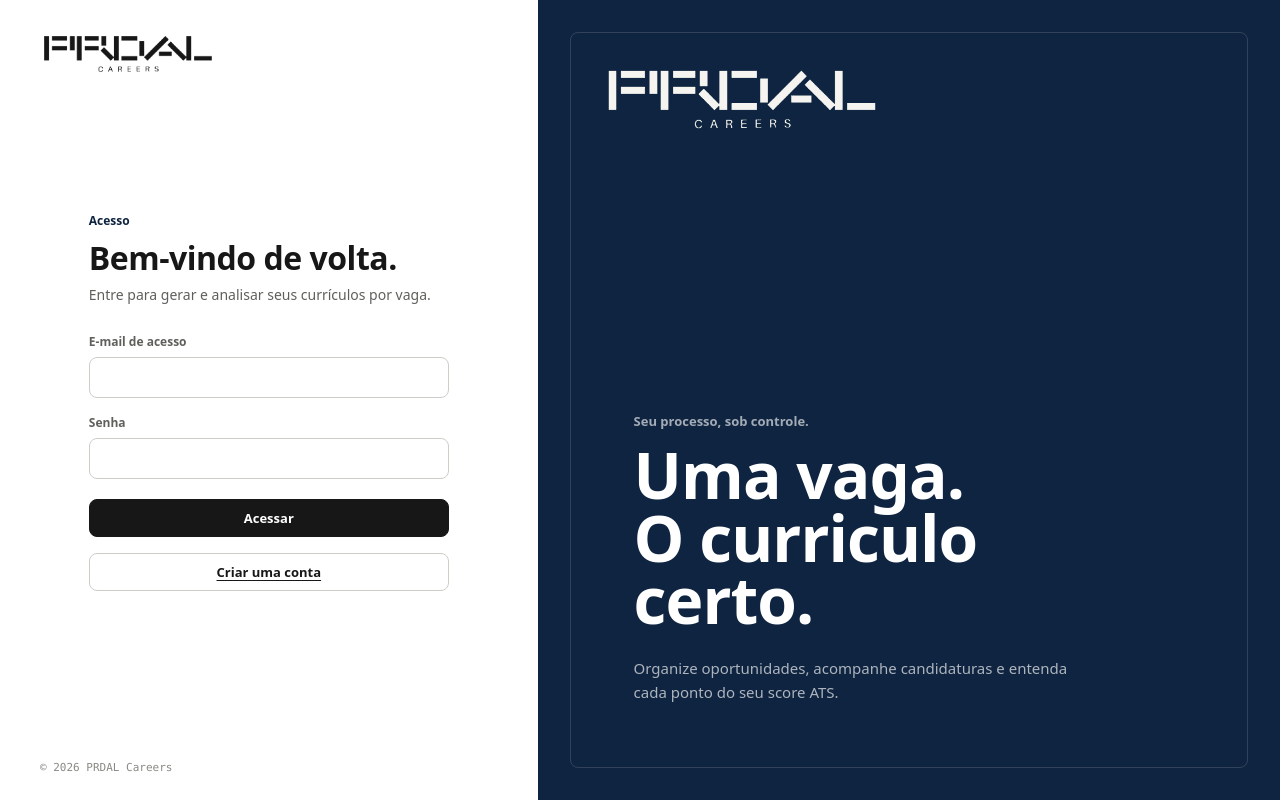
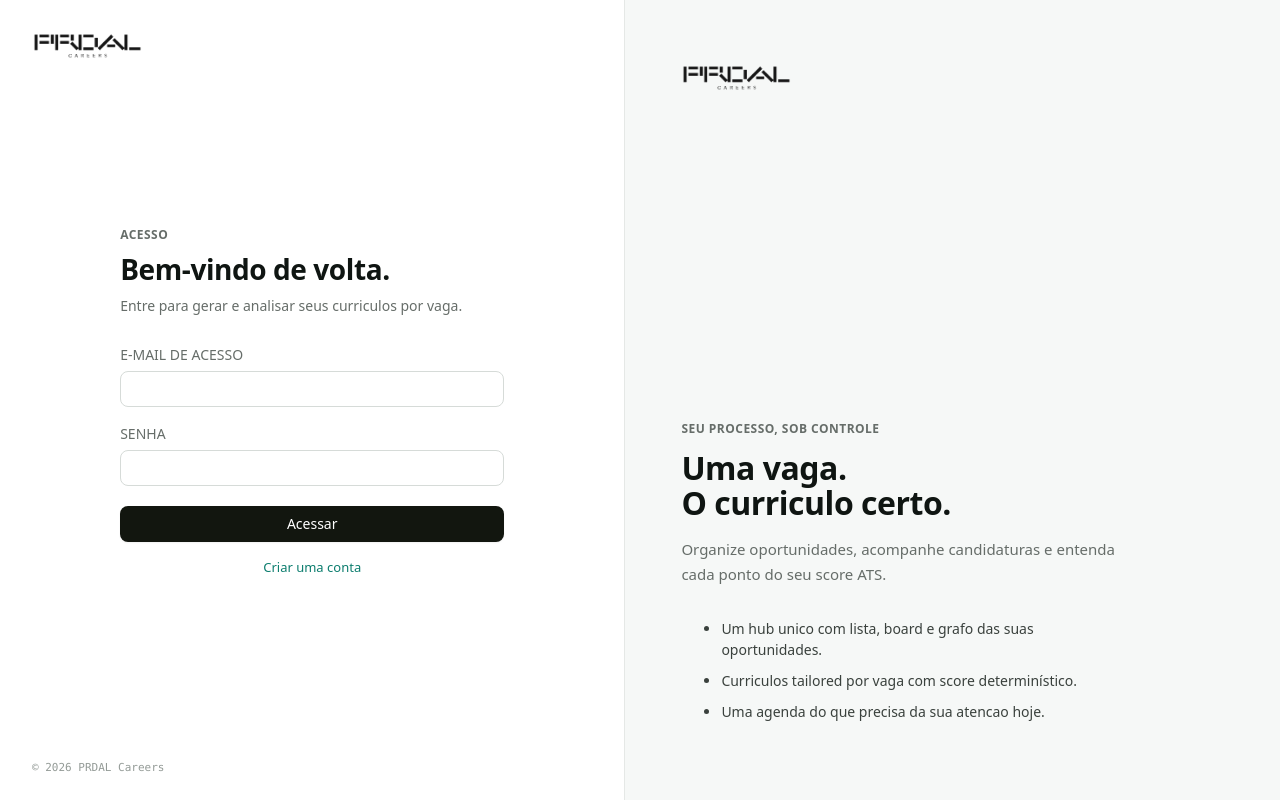
Before and after one commit to GustavoQ-Mateus/prdal-careers, a React (Vite) app in the folder apps/web/: page /hoje in a window 1280 px wide. Built offline with nearby package versions, Linux system fonts and the light colour scheme; no server answers.

Commit message:
feat(web): migra acesso para tailwind e aposenta o painel navy

```diff
--- a/apps/web/src/App.tsx
+++ b/apps/web/src/App.tsx
@@ -40,24 +40,45 @@ export function App() {
 
   if (!autenticado) {
     return (
-      <div className="auth-split">
-        <div className="auth-form-pane">
-          <Marca variante="lockup" fundo="claro" className="auth-brand-logo" />
-          <AuthForm onAuth={() => {
-            setAutenticado(true);
-            ir({ tela: 'hoje' }, true);
-          }} />
-          <span className="auth-foot">© 2026 PRDAL Careers</span>
+      <div className="grid min-h-screen bg-ground font-sans text-ink lg:grid-cols-[minmax(0,1fr)_minmax(0,1.05fr)]">
+        <div className="relative flex items-center justify-center px-6 py-20 sm:px-10">
+          <div className="absolute left-8 top-8">
+            <Marca variante="lockup" fundo="claro" className="h-7 w-auto dark:hidden" />
+            <Marca variante="lockup" fundo="escuro" className="hidden h-7 w-auto dark:block" />
+          </div>
+          <div className="w-full max-w-sm">
+            <AuthForm
+              onAuth={() => {
+                setAutenticado(true);
+                ir({ tela: 'hoje' }, true);
+              }}
+            />
+          </div>
+          <span className="absolute bottom-6 left-8 font-mono text-[11px] text-faint">
+            © 2026 PRDAL Careers
+          </span>
         </div>
-        <aside className="auth-hero">
-          <Marca variante="lockup" fundo="escuro" className="auth-hero-logo" />
-          <div className="auth-hero-mark">
-            <div className="auth-hero-accent" />
-            <span className="auth-hero-kicker">Seu processo, sob controle.</span>
-            <h2 className="auth-hero-title">Uma vaga.<br />O curriculo certo.</h2>
-            <p className="auth-hero-copy">
+
+        <aside className="relative hidden flex-col justify-between border-l border-line bg-canvas px-14 py-16 lg:flex">
+          <div>
+            <Marca variante="lockup" fundo="claro" className="h-7 w-auto dark:hidden" />
+            <Marca variante="lockup" fundo="escuro" className="hidden h-7 w-auto dark:block" />
+          </div>
+          <div className="max-w-md">
+            <span className="text-label uppercase text-muted">Seu processo, sob controle</span>
+            <h2 className="mt-3 text-[32px] font-bold leading-[1.12] text-ink">
+              Uma vaga.
+              <br />
+              O curriculo certo.
+            </h2>
+            <p className="mt-4 text-[15px] leading-relaxed text-muted">
               Organize oportunidades, acompanhe candidaturas e entenda cada ponto do seu score ATS.
             </p>
+            <ul className="mt-8 flex flex-col gap-2.5 text-[14px] text-ink-2">
+              <li>Um hub unico com lista, board e grafo das suas oportunidades.</li>
+              <li>Curriculos tailored por vaga com score determinístico.</li>
+              <li>Uma agenda do que precisa da sua atencao hoje.</li>
+            </ul>
           </div>
         </aside>
       </div>
@@ -67,12 +88,6 @@ export function App() {
   const abaAtiva = abaDaRota(rota);
   const profunda = rota.tela === 'workspace' || rota.tela === 'curriculo';
   const workspaceScreen = rota.tela === 'workspace';
-  const migrada =
-    rota.tela === 'hoje' ||
-    rota.tela === 'oportunidades' ||
-    workspaceScreen ||
-    rota.tela === 'curriculos' ||
-    rota.tela === 'curriculo';
   const contexto = !profunda
     ? CONTEXTO[abaAtiva ?? 'hoje']
     : rota.tela === 'workspace'
@@ -151,9 +166,8 @@ export function App() {
           </div>
         </header>
 
-        <main className={cn('min-h-0 flex-1 bg-canvas', !migrada && 'legacy-surface')}>
+        <main className="min-h-0 flex-1 bg-canvas">
           <ErrorBoundary resetKey={rota}>
-          {migrada ? (
             <div className="px-6 pb-12 nav:px-8">
               {rota.tela === 'hoje' && <Hoje onAbrir={(id) => ir({ tela: 'workspace', id })} />}
               {rota.tela === 'oportunidades' && (
@@ -190,13 +204,9 @@ export function App() {
                   }
                 />
               )}
-            </div>
-          ) : (
-            <div className="workspace">
               {rota.tela === 'conhecimento' && <BaseConhecimento />}
               {rota.tela === 'perfil' && <PerfilForm />}
             </div>
-          )}
           </ErrorBoundary>
         </main>
       </div>
--- a/apps/web/src/AuthForm.tsx
+++ b/apps/web/src/AuthForm.tsx
@@ -1,5 +1,24 @@
 import { useState } from 'react';
 import { login, registrar } from './api';
+import { Button } from '@/components/ui/button';
+import { Input } from '@/components/ui/input';
+import { Label } from '@/components/ui/label';
+
+function mensagemAmigavel(bruto: string, modo: 'login' | 'registro'): string {
+  const t = bruto.toLowerCase();
+  if (t.includes('econnrefused') || t.includes('failed to fetch') || t.includes('network') || t.includes('erro 5')) {
+    return 'Nao foi possivel conectar ao servidor agora. Tente novamente em instantes.';
+  }
+  if (t.includes('409') || t.includes('existe') || t.includes('conflict')) {
+    return 'Ja existe uma conta com esse e-mail. Tente entrar.';
+  }
+  if (t.includes('401') || t.includes('credenc') || t.includes('inval') || t.includes('senha')) {
+    return 'E-mail ou senha incorretos.';
+  }
+  return modo === 'login'
+    ? 'Nao foi possivel entrar. Confira os dados e tente de novo.'
+    : 'Nao foi possivel criar a conta. Tente de novo.';
+}
 
 export function AuthForm({ onAuth }: { onAuth: () => void }) {
   const [modo, setModo] = useState<'login' | 'registro'>('login');
@@ -8,53 +27,81 @@ export function AuthForm({ onAuth }: { onAuth: () => void }) {
   const [erro, setErro] = useState<string | null>(null);
   const [enviando, setEnviando] = useState(false);
 
+  const login_ = modo === 'login';
+
   async function enviar(e: React.FormEvent) {
     e.preventDefault();
     setErro(null);
     setEnviando(true);
     try {
-      if (modo === 'login') await login(email, senha);
+      if (login_) await login(email, senha);
       else await registrar(email, senha);
       onAuth();
     } catch (err) {
-      setErro((err as Error).message);
+      setErro(mensagemAmigavel((err as Error).message, modo));
     } finally {
       setEnviando(false);
     }
   }
 
-  const login_ = modo === 'login';
+  return (
+    <div className="w-full">
+      <span className="text-label uppercase text-muted">{login_ ? 'Acesso' : 'Nova conta'}</span>
+      <h1 className="mt-2 text-[28px] font-bold leading-tight text-ink">
+        {login_ ? 'Bem-vindo de volta.' : 'Crie sua conta.'}
+      </h1>
+      <p className="mt-2 text-[14px] text-muted">
+        {login_
+          ? 'Entre para gerar e analisar seus curriculos por vaga.'
+          : 'Comece a gerar curriculos tailored e medir o score ATS.'}
+      </p>
 
-  return (
-    <div className="auth-center">
-      <span className="auth-eyebrow">{login_ ? 'Acesso' : 'Nova conta'}</span>
-      <h1 className="auth-title">{login_ ? 'Bem-vindo de volta.' : 'Crie sua conta.'}</h1>
-      <p className="auth-sub">
-        {login_
-          ? 'Entre para gerar e analisar seus currículos por vaga.'
-          : 'Comece a gerar currículos tailored e medir o score ATS.'}
-      </p>
-      <form onSubmit={enviar} className="auth-form">
-        <label className="field">
-          <span className="label">E-mail de acesso</span>
-          <input type="email" value={email} onChange={(e) => setEmail(e.target.value)} required />
-        </label>
-        <label className="field">
-          <span className="label">Senha</span>
-          <input
+      <form onSubmit={enviar} className="mt-7 flex flex-col gap-4">
+        <div className="flex flex-col gap-1.5">
+          <Label htmlFor="auth-email">E-mail de acesso</Label>
+          <Input
+            id="auth-email"
+            type="email"
+            autoComplete="email"
+            value={email}
+            onChange={(e) => setEmail(e.target.value)}
+            required
+          />
+        </div>
+        <div className="flex flex-col gap-1.5">
+          <Label htmlFor="auth-senha">Senha</Label>
+          <Input
+            id="auth-senha"
             type="password"
+            autoComplete={login_ ? 'current-password' : 'new-password'}
             value={senha}
             onChange={(e) => setSenha(e.target.value)}
             required
             minLength={6}
           />
-        </label>
-        {erro && <span className="error" role="alert">{erro}</span>}
-        <button type="submit" className="primary btn-block" disabled={enviando}>
+        </div>
+
+        {erro && (
+          <div
+            className="rounded-control border border-score-bad/40 bg-ground px-3 py-2 text-[13px] text-score-bad"
+            role="alert"
+          >
+            {erro}
+          </div>
+        )}
+
+        <Button type="submit" className="mt-1 w-full" disabled={enviando}>
           {enviando ? 'Aguarde...' : login_ ? 'Acessar' : 'Criar conta'}
-        </button>
-        <button type="button" className="link-btn" onClick={() => setModo(login_ ? 'registro' : 'login')}>
-          {login_ ? 'Criar uma conta' : 'Já tenho conta'}
+        </Button>
+        <button
+          type="button"
+          onClick={() => {
+            setModo(login_ ? 'registro' : 'login');
+            setErro(null);
+          }}
+          className="rounded-control text-[13px] font-medium text-accent transition-colors hover:text-accent-ink focus-visible:outline-none focus-visible:ring-2 focus-visible:ring-accent"
+        >
+          {login_ ? 'Criar uma conta' : 'Ja tenho conta'}
         </button>
       </form>
     </div>
--- a/apps/web/src/components/Marca.tsx
+++ b/apps/web/src/components/Marca.tsx
@@ -1,3 +1,5 @@
+import { cn } from '@/lib/utils';
+
 type Variante = 'marca' | 'lockup';
 type Fundo = 'escuro' | 'claro';
 
@@ -23,7 +25,7 @@ export function Marca({
 }) {
   return (
     <img
-      className={`marca-prdal marca-prdal-${variante}${className ? ` ${className}` : ''}`}
+      className={cn('block select-none object-contain', className)}
       src={ARQUIVOS[variante][fundo]}
       alt="PRDAL Careers"
       draggable={false}
```
